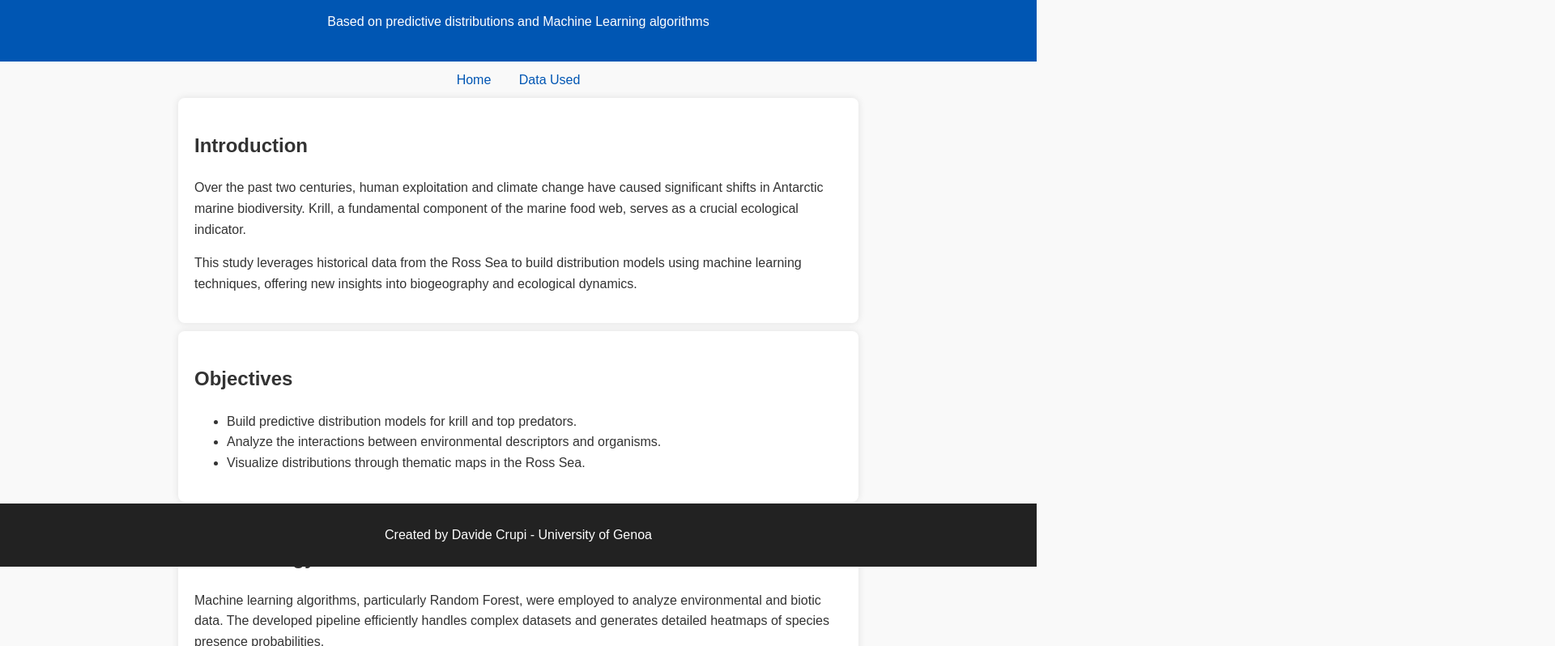
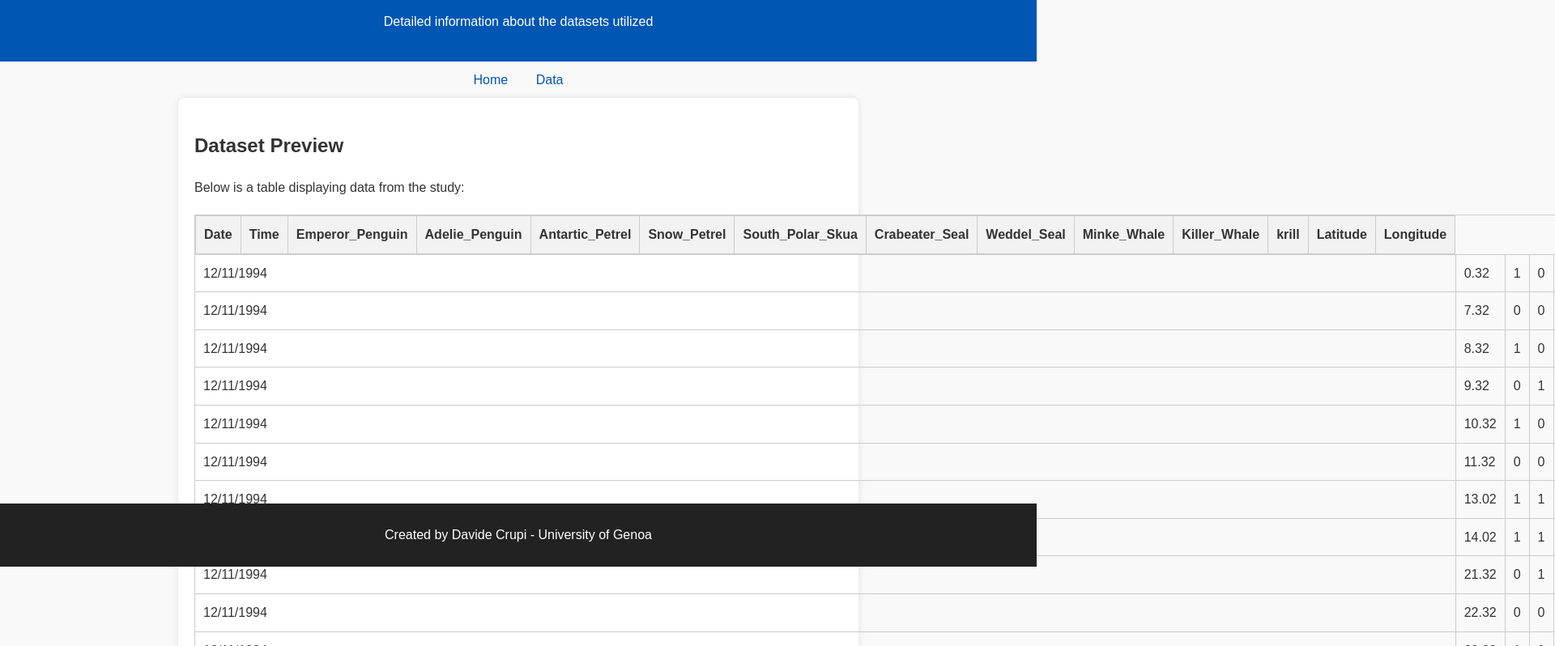
Before and after one commit to Davide6414/Modelli-Predittivi-per-la-Distribuzione-del-Krill-e-Top-Predators-nel-Mare-di-Ross, a plain HTML site: page index.html in a window 1280 px wide. Shown: the part 100-898 px from the top of the page at 81% size, 1920 px wide, since content can reach past the window. Drawn offline with Linux system fonts and the light colour scheme.

Commit message:
Update index.html

```diff
--- a/index.html
+++ b/index.html
@@ -3,7 +3,7 @@
 <head>
     <meta charset="UTF-8">
     <meta name="viewport" content="width=device-width, initial-scale=1.0">
-    <title>Relationships between Krill and Top Predators</title>
+    <title>Data Used</title>
     <style>
         body {
             font-family: Arial, sans-serif;
@@ -39,6 +39,32 @@
             border-radius: 8px;
             box-shadow: 0 0 10px rgba(0, 0, 0, 0.1);
         }
+        table {
+            width: 100%;
+            border-collapse: collapse;
+            margin-top: 20px;
+        }
+        table, th, td {
+            border: 1px solid #ccc;
+        }
+        th, td {
+            padding: 10px;
+            text-align: left;
+        }
+        th {
+            background-color: #f2f2f2;
+        }
+        .image-section {
+            text-align: center;
+            margin-top: 20px;
+        }
+        .image-section img {
+            max-width: 100%;
+            height: auto;
+            margin: 10px 0;
+            border-radius: 8px;
+            box-shadow: 0 0 10px rgba(0, 0, 0, 0.1);
+        }
         footer {
             background-color: #222;
             color: white;
@@ -52,38 +78,65 @@
 </head>
 <body>
     <header>
-        <h1>Relationships between Krill and Top Predators in the Ross Sea</h1>
-        <p>Based on predictive distributions and Machine Learning algorithms</p>
+        <h1>Data Used in the Study</h1>
+        <p>Detailed information about the datasets utilized</p>
     </header>
     <nav>
         <a href="index.html">Home</a>
-        <a href="dati.html">Data Used</a>
+        <a href="dati.html">Data</a>
     </nav>
-    <section id="introduction">
-        <h2>Introduction</h2>
-        <p>Over the past two centuries, human exploitation and climate change have caused significant shifts in Antarctic marine biodiversity. Krill, a fundamental component of the marine food web, serves as a crucial ecological indicator.</p>
-        <p>This study leverages historical data from the Ross Sea to build distribution models using machine learning techniques, offering new insights into biogeography and ecological dynamics.</p>
+    <section>
+        <h2>Dataset Preview</h2>
+        <p>Below is a table displaying data from the study:</p>
+        <table id="data-table">
+            <thead>
+                <tr></tr>
+            </thead>
+            <tbody></tbody>
+        </table>
     </section>
-    <section id="objectives">
-        <h2>Objectives</h2>
-        <ul>
-            <li>Build predictive distribution models for krill and top predators.</li>
-            <li>Analyze the interactions between environmental descriptors and organisms.</li>
-            <li>Visualize distributions through thematic maps in the Ross Sea.</li>
-        </ul>
-    </section>
-    <section id="methodology">
-        <h2>Methodology</h2>
-        <p>Machine learning algorithms, particularly Random Forest, were employed to analyze environmental and biotic data. The developed pipeline efficiently handles complex datasets and generates detailed heatmaps of species presence probabilities.</p>
-    </section>
-    <section id="results">
-        <h2>Results</h2>
-        <p>The results highlight the overlap of areas with high krill and top predator presence, emphasizing predation phenomena and ecological dependencies. The produced heatmaps serve as key tools for understanding these relationships.</p>
-        <!-- Placeholder for image or map -->
-        <img src="placeholder.png" alt="Results Map" style="width: 100%; border-radius: 8px;">
+    <section class="image-section">
+        <h2>Study Visuals</h2>
+        <p>Maps and charts generated during the study:</p>
+        <img src="adelie_Map.png" alt="Adelie Penguin Distribution Map">
+        <p><strong>Adelie Penguin Distribution Map:</strong> Visualizing the spatial distribution of Adelie penguins based on collected data.</p>
+        <img src="krill_distribution.png" alt="Krill Distribution Map">
+        <p><strong>Krill Distribution Map:</strong> Predictive map highlighting krill density in the Ross Sea.</p>
+        <img src="workflow.png" alt="Study Workflow">
+        <p><strong>Workflow Diagram:</strong> Overview of the methodology and analysis pipeline used in the study.</p>
     </section>
     <footer>
         <p>Created by Davide Crupi - University of Genoa</p>
     </footer>
+    <script>
+        // Load and display the CSV data
+        fetch('data.csv')
+            .then(response => response.text())
+            .then(csv => {
+                const rows = csv.split('\n').filter(row => row.trim() !== '');
+                const table = document.getElementById('data-table');
+                const thead = table.querySelector('thead tr');
+                const tbody = table.querySelector('tbody');
+
+                rows.forEach((row, index) => {
+                    // Use ";" as delimiter
+                    const cols = row.split(';');
+                    const tr = document.createElement('tr');
+
+                    cols.forEach(col => {
+                        const cell = document.createElement(index === 0 ? 'th' : 'td');
+                        cell.textContent = col.trim();
+                        tr.appendChild(cell);
+                    });
+
+                    if (index === 0) {
+                        thead.appendChild(tr);
+                    } else {
+                        tbody.appendChild(tr);
+                    }
+                });
+            })
+            .catch(error => console.error('Error loading CSV:', error));
+    </script>
 </body>
 </html>
```
